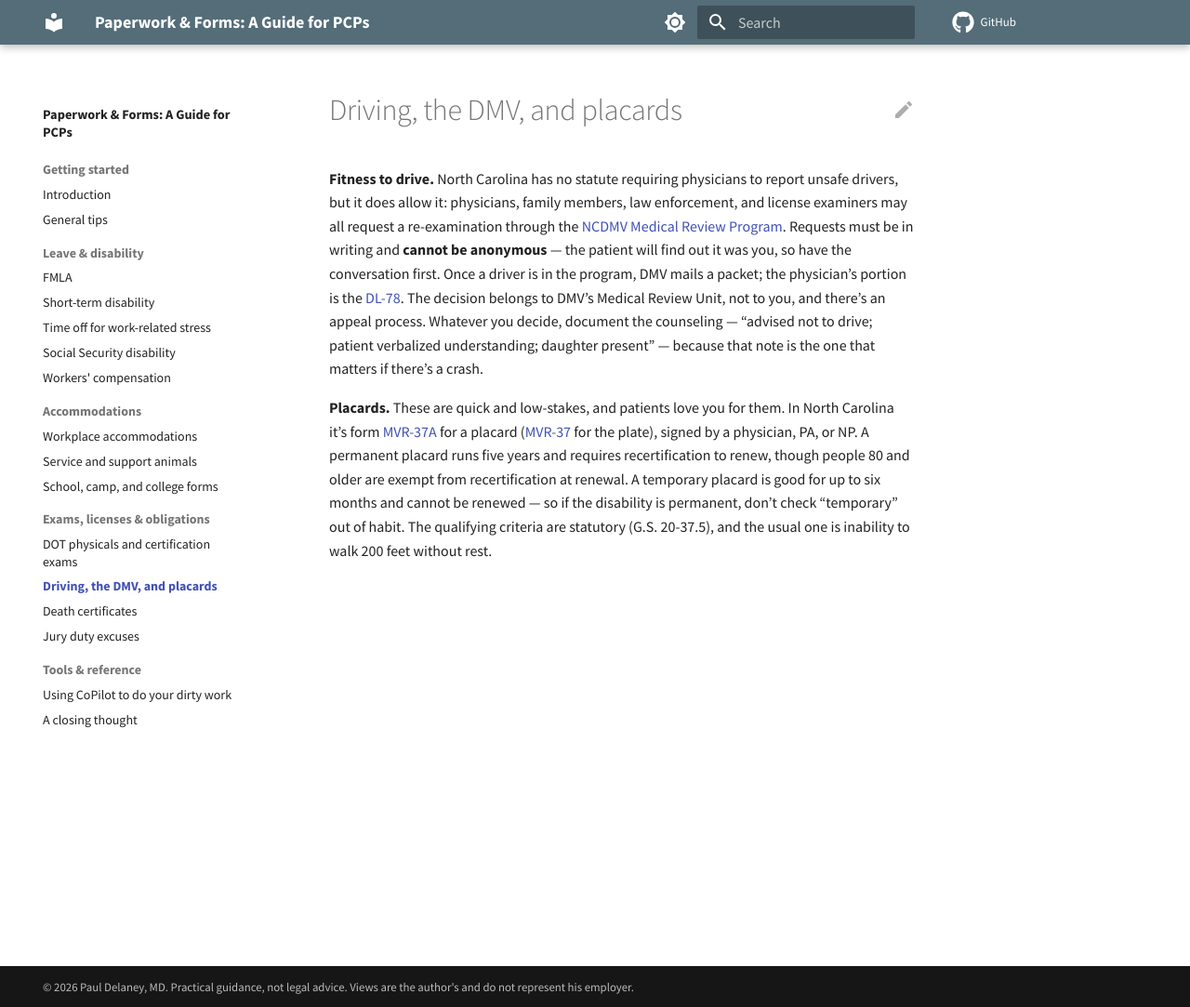
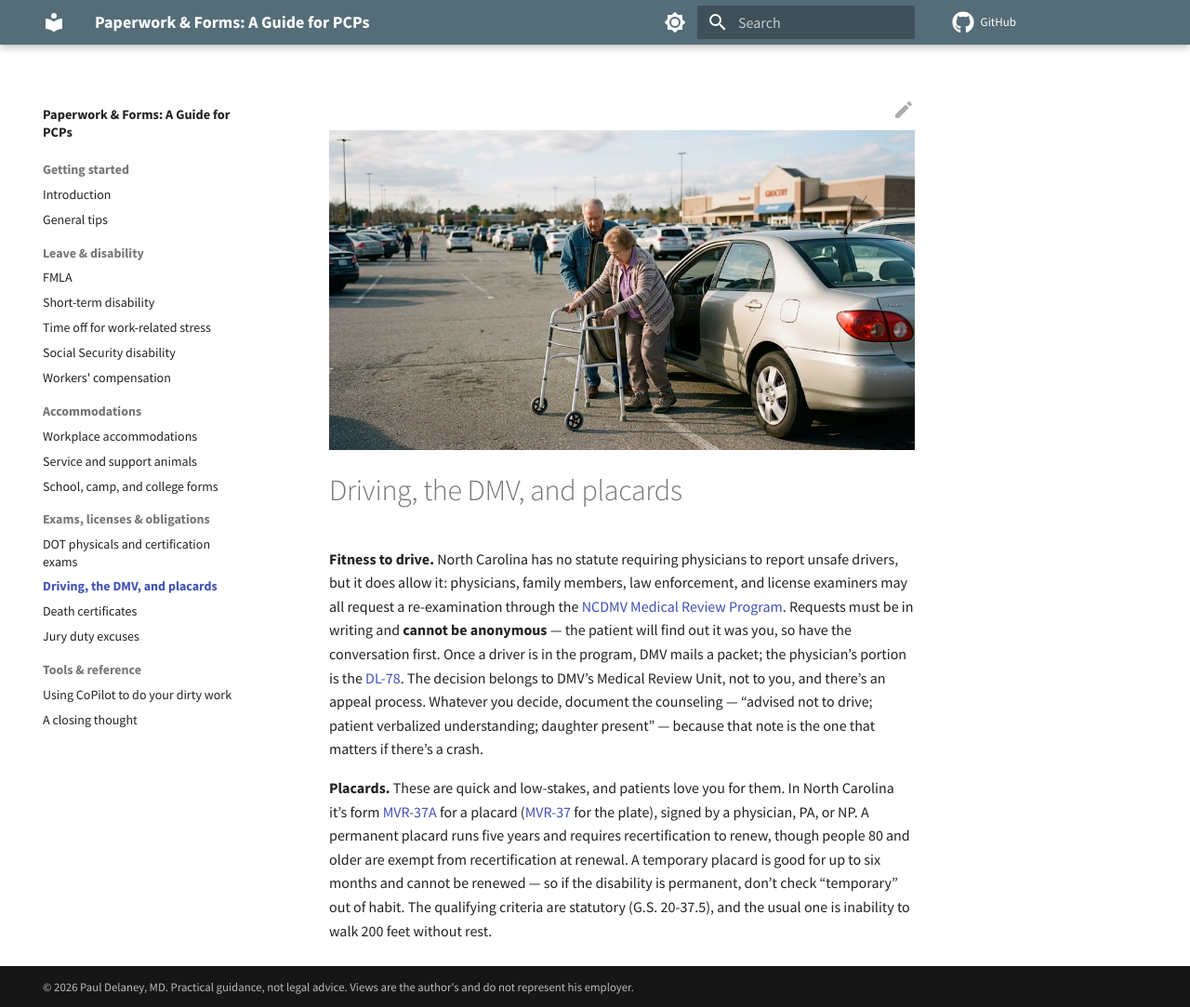
Before and after one commit to pdel4096/PCP-paperwork-guide, an MkDocs documentation site: the page built from docs/exams/dmv.md, in a window 1280 px wide and 1083 px high. Shown: the whole window at 93% size. Built offline with MkDocs 1.6.1 and Material for MkDocs 9.7.7, drawn with Linux system fonts in a browser that asks for light colours; comment, search, counter and statistics services are not loaded.

Commit message:
Add handicap photo to DMV documentation
Added a photo to the DMV documentation.

```diff
--- a/docs/exams/dmv.md
+++ b/docs/exams/dmv.md
@@ -1,7 +1,7 @@
 ---
 title: "Driving, the DMV, and placards"
 ---
-
+![Handicap Photo](../assets/handicap.jpg)
 # Driving, the DMV, and placards
 
 **Fitness to drive.** North Carolina has no statute requiring physicians to report unsafe drivers, but it does allow it: physicians, family members, law enforcement, and license examiners may all request a re-examination through the [NCDMV Medical Review Program](https://www.ncdot.gov/dmv/license-id/license-suspension/medical-review-program/Pages/default.aspx). Requests must be in writing and **cannot be anonymous** — the patient will find out it was you, so have the conversation first. Once a driver is in the program, DMV mails a packet; the physician’s portion is the [DL-78](https://www.ncdot.gov/dmv/downloads/Documents/DL-78.pdf). The decision belongs to DMV’s Medical Review Unit, not to you, and there’s an appeal process. Whatever you decide, document the counseling — “advised not to drive; patient verbalized understanding; daughter present” — because that note is the one that matters if there’s a crash.
```
